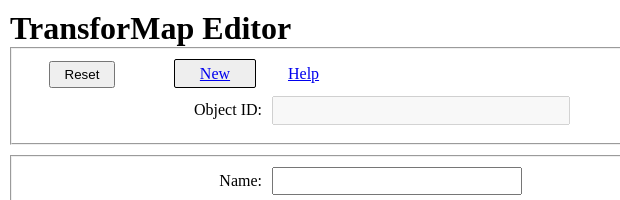
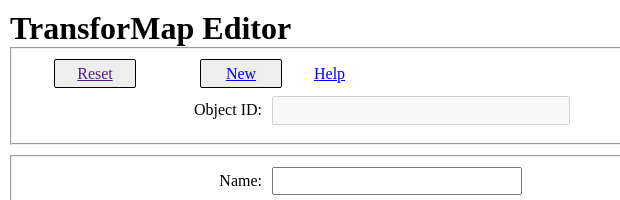
Before and after one commit to TransforMap/transformap-editor, a plain HTML site: page index.html in a window 1280 px wide. Shown: the top 200 px of the page, 0-620 px from the left. Drawn offline with Linux system fonts and the light colour scheme; no server answers.

Commit message:
deploy fix for #20: reset button dropped to blank entry

```diff
--- a/app.css
+++ b/app.css
@@ -50,7 +50,8 @@ label,input,textarea,select {
   margin-left:2em;
   margin-right:2em;
 }
-#newbutton {
+#newbutton,
+#resetbutton {
   display:inline-block;
   width:5em;
   height:1.7em;
--- a/index.html
+++ b/index.html
@@ -16,9 +16,7 @@
       <h1>TransforMap Editor</h1>
       <form>
         <fieldset>
-          <div class="row" id="menu">
-            <button onClick="history.go()">Reset</button><a href="." id="newbutton" title="Create a new POI">New</a><a href="https://github.com/TransforMap/transformap-editor/blob/master/HELP.md" id="help" target="_blank">Help</a>
-          </div>
+          <div class="row" id="menu"><a href="" id="resetbutton">Reset</a><a href="." id="newbutton" title="Create a new POI">New</a><a href="https://github.com/TransforMap/transformap-editor/blob/master/HELP.md" id="help" target="_blank">Help</a></div>
           <div class="row" id="id">
             <label for="_id">Object ID</label>
             <input type="text" id="_id" disabled="true">
```
Also changed, not shown: 1 other file.
